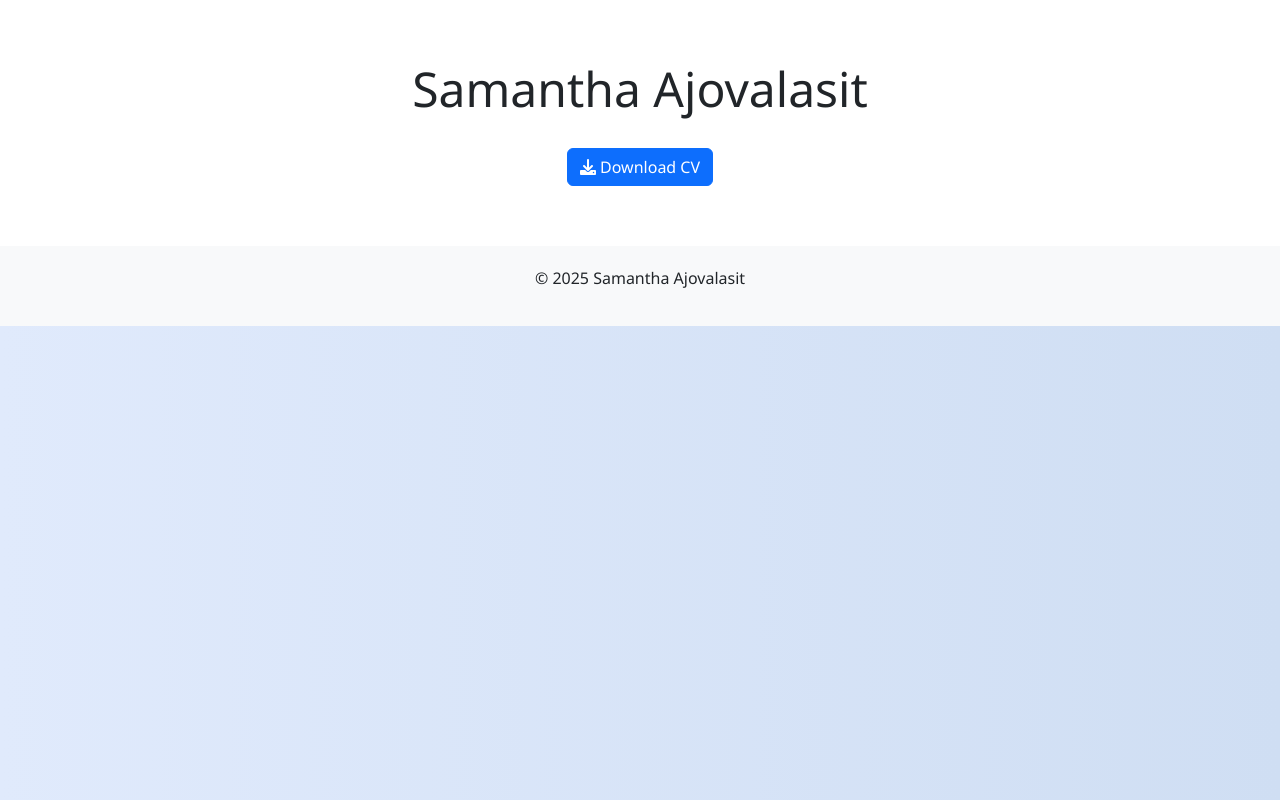
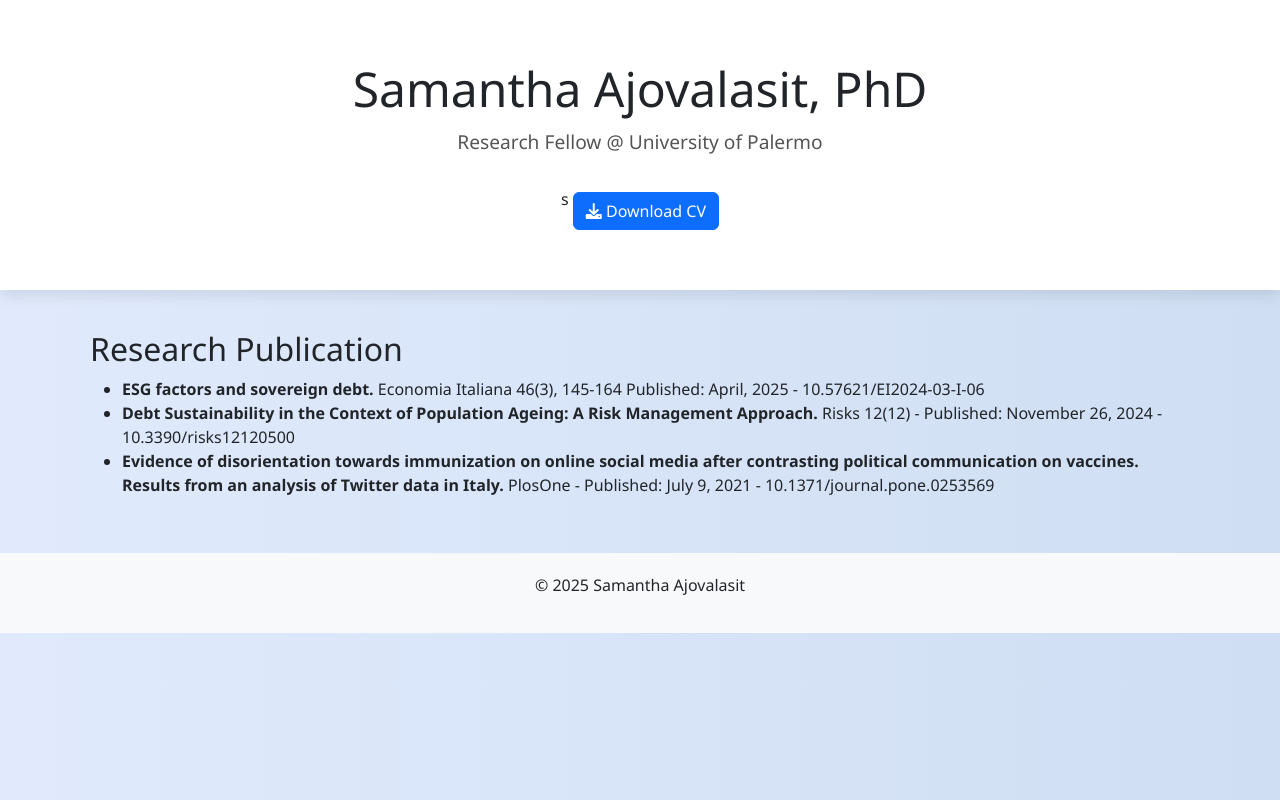
Before and after one commit to SamyAj987/samantha-ajovalasit.github.io, a plain HTML site: page index.html in a window 1280 px wide. Drawn offline with nearby package versions, Linux system fonts and the light colour scheme.

Commit message:
Update index.html

```diff
--- a/index.html
+++ b/index.html
@@ -41,8 +41,8 @@
 </head>
 <body>
   <div class="hero">
-    <h1>Samantha Ajovalasit</h1>
-    <!-- <p>Professional Title or Tagline</p> -->
+    <h1>Samantha Ajovalasit, PhD</h1>
+    <p>Research Fellow @ University of Palermo</p>s
     <a href="cv.pdf" class="btn btn-primary download-btn" download><i class="fas fa-download"></i> Download CV</a>
   </div>
 
@@ -67,6 +67,19 @@
     </ul>
   </div> -->
 
+  <div class="section container">
+    <h2>Research Publication</h2>
+    <ul>
+      <li><strong>ESG factors and sovereign debt.</strong>  Economia Italiana 46(3), 145-164 Published: April, 2025
+        - <href>10.57621/EI2024-03-I-06</href></li>
+      <li><strong>Debt Sustainability in the Context of Population Ageing: A Risk Management Approach.</strong>
+        Risks 12(12) - Published: November 26, 2024 - <href>10.3390/risks12120500</href></li>
+      <li><strong>Evidence of disorientation towards immunization on online social media after contrasting
+        political communication on vaccines. Results from an analysis of Twitter data in Italy. </strong> PlosOne -
+        Published: July 9, 2021 -  <href>10.1371/journal.pone.0253569</href></li>
+    </ul>
+  </div>
+
   <!-- <div class="section container">
     <h2>Skills</h2>
     <p>List your key skills here separated by commas.</p>
```
